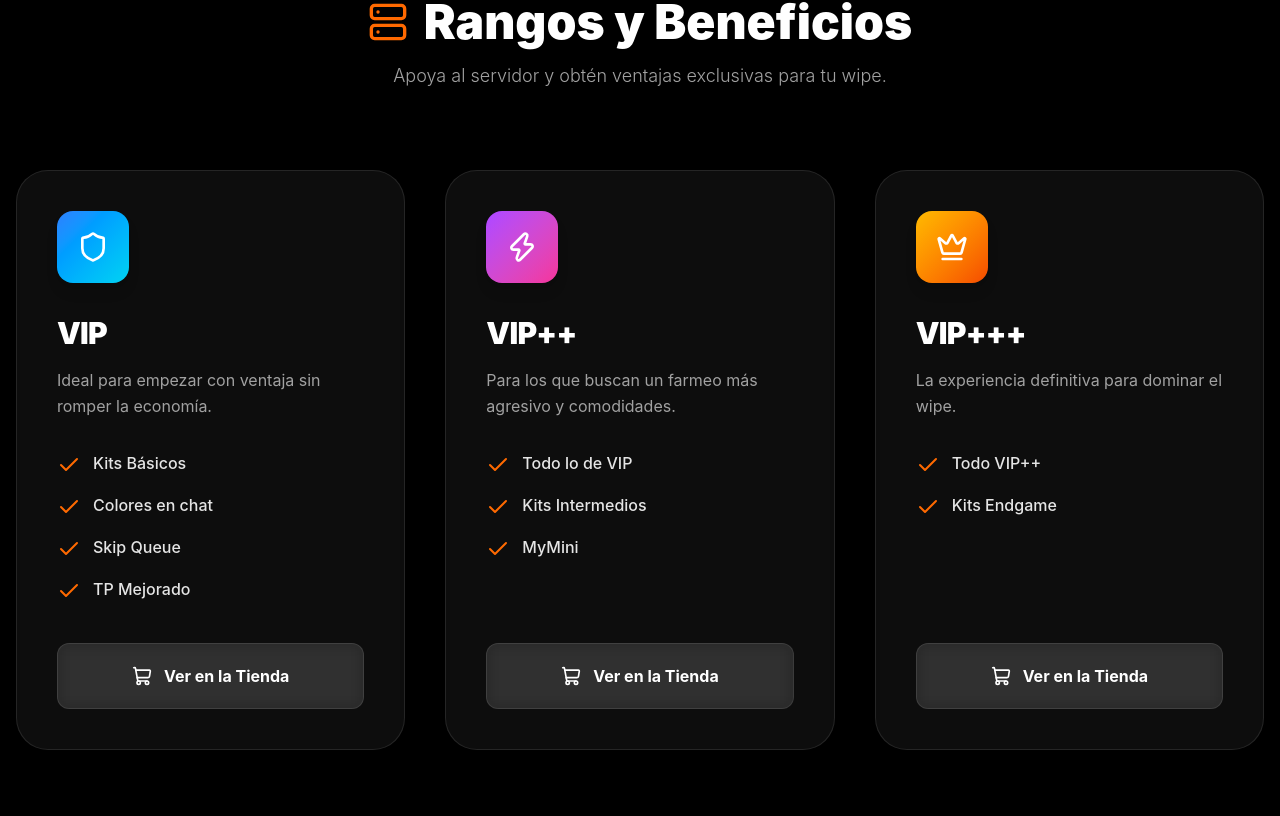
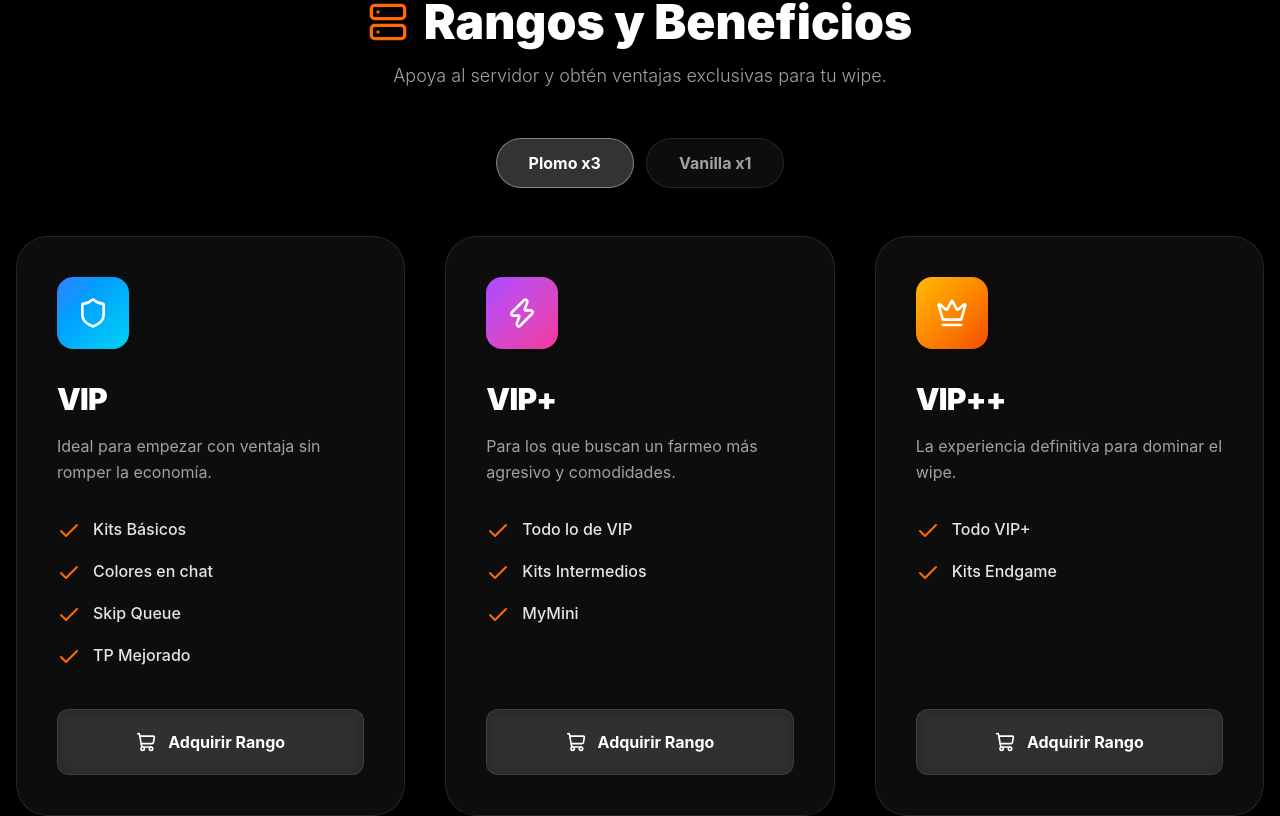
Before and after one commit to JSaavedraHwl/PlomoServer, a React (Vite) app: page / in a window 1280 px wide. Shown: the part 864-1680 px from the top of the page. Built offline with nearby package versions, Linux system fonts and the light colour scheme; no server answers.

Commit message:
Add server tabs architecture and placeholder

```diff
--- a/src/App.tsx
+++ b/src/App.tsx
@@ -15,6 +15,7 @@ interface Kit {
 interface ServerInfo {
   id: string;
   name: string;
+  shortName: string; // Used for tabs
   description: string;
   command: string;
   battlemetricsId?: string;
@@ -27,24 +28,28 @@ const SERVERS: ServerInfo[] = [
   {
     id: "main-x3",
     name: "Plomo | 3x | Loot+",
+    shortName: "Plomo x3",
     description: "Servidor principal x3 con loot mejorado y eventos activos.",
     command: import.meta.env.VITE_SERVER_COMMAND || "client.connect localhost:28015",
-    battlemetricsId: import.meta.env.VITE_BATTLEMETRICS_SERVER_ID || "25178659", // ID de prueba (Rustafied o similar)
+    battlemetricsId: import.meta.env.VITE_BATTLEMETRICS_SERVER_ID || "25178659",
     isHighlighted: true,
     gradient: "from-orange-500 to-red-600"
   },
-  // {
-  //   id: "vanilla-x1",
-  //   name: "Plomo | Vanilla",
-  //   description: "Para los puristas. Experiencia Vanilla 100%.",
-  //   command: "client.connect vanilla.tuserver.com:28015",
-  //   battlemetricsId: "12345678",
-  //   isHighlighted: false,
-  //   gradient: "from-blue-500 to-cyan-500"
-  // }
+  {
+    id: "vanilla-x1",
+    name: "Plomo | Vanilla",
+    shortName: "Vanilla x1",
+    description: "Para los puristas. Experiencia Vanilla 100%.",
+    command: "client.connect vanilla.tuserver.com:28015",
+    battlemetricsId: "12345678", // ID de prueba falso
+    isHighlighted: false,
+    gradient: "from-blue-500 to-cyan-500"
+  }
 ];
 
-const KITS: Kit[] = [
+// Mapeo de Kits por ID de Servidor
+const SERVER_KITS: Record<string, Kit[]> = {
+  "main-x3": [
     {
       id: 'vip',
       name: 'VIP',
@@ -55,8 +60,8 @@ const KITS: Kit[] = [
       shadowColor: 'hover:shadow-cyan-500/20 hover:border-cyan-500/50',
     },
     {
-    id: 'vip-plus-plus',
-    name: 'VIP++',
+      id: 'vip-plus',
+      name: 'VIP+',
       icon: <Zap className="w-8 h-8" />,
       description: 'Para los que buscan un farmeo más agresivo y comodidades.',
       perks: ['Todo lo de VIP', 'Kits Intermedios', 'MyMini'],
@@ -64,15 +69,36 @@ const KITS: Kit[] = [
       shadowColor: 'hover:shadow-purple-500/20 hover:border-purple-500/50',
     },
     {
-    id: 'vip-plus-plus-plus',
-    name: 'VIP+++',
+      id: 'vip-plus-plus',
+      name: 'VIP++',
       icon: <Crown className="w-8 h-8" />,
       description: 'La experiencia definitiva para dominar el wipe.',
-    perks: ['Todo VIP++', 'Kits Endgame'],
+      perks: ['Todo VIP+', 'Kits Endgame'],
       color: 'from-amber-400 to-orange-600',
       shadowColor: 'hover:shadow-orange-500/20 hover:border-orange-500/50',
     },
-];
+  ],
+  "vanilla-x1": [
+    {
+      id: 'vip-vanilla',
+      name: 'VIP',
+      icon: <Shield className="w-8 h-8" />,
+      description: 'Apoya al servidor vanilla manteniendo el balance.',
+      perks: ['Skip Queue', 'Tag VIP en el chat', 'Slot reservado'],
+      color: 'from-emerald-400 to-teal-500',
+      shadowColor: 'hover:shadow-teal-500/20 hover:border-teal-500/50',
+    },
+    {
+      id: 'vip-vanilla-plus',
+      name: 'VIP+',
+      icon: <Crown className="w-8 h-8" />,
+      description: 'El máximo apoyo posible sin alterar la experiencia.',
+      perks: ['Todo lo de VIP', 'Color en el chat', 'Icono exclusivo Discord'],
+      color: 'from-blue-500 to-indigo-500',
+      shadowColor: 'hover:shadow-indigo-500/20 hover:border-indigo-500/50',
+    }
+  ]
+};
 
 // --- Components ---
 function ServerCard({ server }: { server: ServerInfo }) {
@@ -174,6 +200,11 @@ export default function App() {
   const tebexUrl = import.meta.env.VITE_TEBEX_URL || "#";
   const serverName = import.meta.env.VITE_SERVER_NAME || "Rust Server";
 
+  // State para controlar qué servidor está seleccionado en los Tabs de Kits
+  const [activeServerTab, setActiveServerTab] = useState(SERVERS[0].id);
+
+  const activeKits = SERVER_KITS[activeServerTab] || [];
+
   return (
     <div className="min-h-screen bg-black text-slate-200 font-sans selection:bg-orange-500 selection:text-white relative">
 
@@ -203,18 +234,40 @@ export default function App() {
 
         {/* Kits Section */}
         <section className="py-24 px-4 max-w-7xl mx-auto">
-          <div className="text-center mb-20">
+          <div className="text-center mb-12">
             <h2 className="text-4xl md:text-5xl font-black mb-4 flex items-center justify-center gap-4 text-white drop-shadow-md">
               <Server className="text-orange-500 w-10 h-10" /> Rangos y Beneficios
             </h2>
             <p className="text-lg text-neutral-400 font-light">Apoya al servidor y obtén ventajas exclusivas para tu wipe.</p>
           </div>
 
+          {/* Tabs Navigation */}
+          <div className="flex flex-wrap justify-center gap-3 mb-12">
+            {SERVERS.map((server) => {
+              const isActive = activeServerTab === server.id;
+              return (
+                <button
+                  key={server.id}
+                  onClick={() => setActiveServerTab(server.id)}
+                  className={`px-8 py-3 rounded-full font-bold text-sm md:text-base transition-all duration-300 backdrop-blur-md border ${
+                    isActive
+                      ? `bg-white/20 border-white/40 text-white shadow-lg`
+                      : `bg-white/5 border-white/10 text-neutral-400 hover:bg-white/10 hover:text-white`
+                  }`}
+                >
+                  {server.shortName}
+                </button>
+              );
+            })}
+          </div>
+
+          {/* Kits Grid */}
           <div className="grid grid-cols-1 md:grid-cols-3 gap-8 md:gap-10">
-            {KITS.map((kit) => (
+            {activeKits.length > 0 ? (
+              activeKits.map((kit) => (
                 <div
                   key={kit.id}
-                className={`bg-white/5 backdrop-blur-lg border border-white/10 rounded-[2rem] p-8 md:p-10 transition-all duration-300 transform hover:-translate-y-2 hover:bg-white/10 shadow-2xl ${kit.shadowColor} flex flex-col group`}
+                  className={`bg-white/5 backdrop-blur-lg border border-white/10 rounded-[2rem] p-8 md:p-10 transition-all duration-300 transform hover:-translate-y-2 hover:bg-white/10 shadow-2xl ${kit.shadowColor} flex flex-col group animate-in fade-in slide-in-from-bottom-4`}
                 >
                   <div className={`inline-flex p-5 rounded-2xl bg-gradient-to-br ${kit.color} text-white mb-8 shadow-lg shadow-${kit.color.split('-')[1]}/30 w-max group-hover:scale-110 transition-transform duration-300`}>
                     {kit.icon}
@@ -239,10 +292,15 @@ export default function App() {
                     className="w-full py-5 rounded-xl bg-white/10 hover:bg-white/20 flex items-center justify-center gap-3 font-bold transition-all mt-auto text-white border border-white/10 hover:border-white/30 backdrop-blur-sm"
                   >
                     <ShoppingCart className="w-5 h-5" />
-                  Ver en la Tienda
+                    Adquirir Rango
                   </a>
                 </div>
-            ))}
+              ))
+            ) : (
+              <div className="col-span-full text-center py-20 text-neutral-500">
+                <p>No hay kits configurados para este servidor todavía.</p>
+              </div>
+            )}
           </div>
         </section>
 
```
Lines whose indentation alone changed are shown as unchanged.
